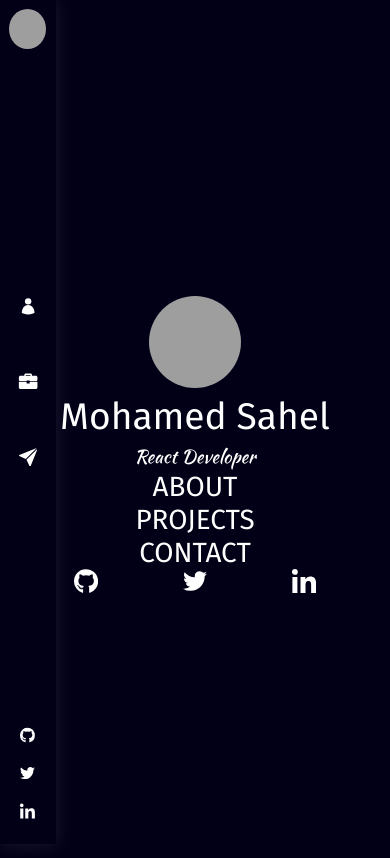
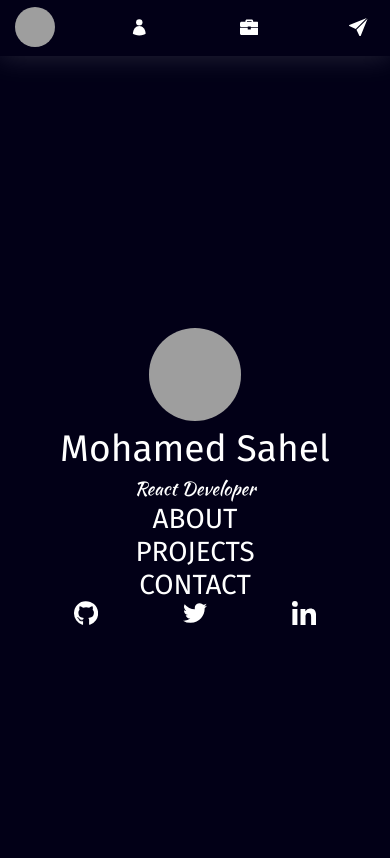
Before and after one commit to mohamedsahel/portfio, a React (Create React App) app: page / in a window 390 px wide. Shown: the top 858 px of the page. Built offline with nearby package versions, Linux system fonts and the light colour scheme; grey boxes are pictures that could not be loaded.

Commit message:
make navigation menu responsive

```diff
--- a/src/components/page/page.component.jsx
+++ b/src/components/page/page.component.jsx
@@ -1,9 +1,18 @@
 import React from 'react'
 import * as S from './page.styles'
+import { useSpring } from 'react-spring'
 
 
 const Page = ({children, ...props}) => {
-    return <S.Container {...props} > {children} </S.Container>
+    const style = useSpring({
+        opacity: 1,
+        transform: 'scale(1)',
+        from: {
+            opacity: 0,
+            transform: 'scale(0.5)',
+        }
+    })
+    return <S.Container {...props} style={style} > {children} </S.Container>
 }
 
 export default Page
--- a/src/components/page/page.styles.jsx
+++ b/src/components/page/page.styles.jsx
@@ -1,14 +1,15 @@
 import styled from 'styled-components'
+import {animated} from 'react-spring'
 
-export const Container = styled.section`
+export const Container = styled(animated.section)`
     min-height: 100vh;
     display: flex;
     align-items: center;
     justify-content: center;
-    padding-top: 5rem;
+    margin-top: 6rem;
 
     @media (min-width: 800px) {
-        padding-left: 6rem;
-        padding-top: 0rem;
+        margin-left: 6rem;
+        margin-top: 0rem;
     }
 `
--- a/src/components/routes/routes.component.jsx
+++ b/src/components/routes/routes.component.jsx
@@ -8,6 +8,10 @@ import { AboutPage, HomePage, ProjectsPage, ContactPage } from '../..//pages'
 
 
 const Routes = () => {
+    const location = useLocation()
+    React.useEffect(() => {
+        window.scrollTo(0, 0)
+    }, [location])
     return (
         <Switch >
             <Route exact path='/' ><HomePage className='page' /></Route>
--- a/src/components/side-menu/side-menu.component.jsx
+++ b/src/components/side-menu/side-menu.component.jsx
@@ -27,7 +27,6 @@ const SideMenu = () => {
 
     return (
         <S.Container  >
-        <S.Navigation >
             <Link to='/' >
                 <Avatar
                 width='40px' height='40px'
@@ -39,7 +38,6 @@ const SideMenu = () => {
                 <Link to='/contact' ><I.ContactIcon  /></Link>
             </S.Nav>
             <S._SocialLinks vertical/>
-        </S.Navigation>
         </S.Container>
     )
 }
--- a/src/components/side-menu/side-menu.styles.jsx
+++ b/src/components/side-menu/side-menu.styles.jsx
@@ -4,36 +4,38 @@ import { SocialLinks } from '..'
 
 
 export const Container = styled(animated.div)`
+    display: flex;
+    flex-direction: row;
+    justify-content: space-between;
+    align-items: center;
     position: fixed;
     z-index: 3;
-    padding: 1rem;
-    width: 6rem;
-    height: 100vh;
+    padding: 1.6rem;
+    height: 6rem;
+    width: 100vw;
     top: 0rem;
     left: 0rem;
     background: ${p => p.theme.colors.background};
-    box-shadow: 0 0 2rem rgba(255, 255, 255, 0.1);
-`
+    box-shadow: 0 0 3rem rgba(255, 255, 255, 0.15);
 
-export const Navigation = styled(animated.div)`
-    display: flex;
-    flex-direction: column;
-    justify-content: space-between;
-    align-items: center;
-    height: 100%;
+    @media (min-width: 800px) {
+        flex-direction: column;
+        width: 6rem;
+        height: 100vh;
+        padding: 1rem;
+    }
 `
 
 export const Nav = styled.div`
-    display: none;
     display: flex;
-    flex-direction: column;
+    flex-direction: row;
     align-items: center;
     justify-content: space-between;
     padding: 0.8rem;
-    height: 20rem;
-
+    width: 70%;
 
     svg {
+        width: 2rem;
         height: 2rem;
         path, circle {
             fill: white;
@@ -43,12 +45,22 @@ export const Nav = styled.div`
         }
     }
 
+    @media (min-width: 800px) {
+        padding: 0rem;
+        height: 20rem;
+        flex-direction: column;
+        svg {
+            height: 2rem;
+            width: 2rem;
+        }
+    }
 `
 
 export const _SocialLinks = styled(SocialLinks)`
     display: none;
-    display: flex;
-    height: 13rem;
-    padding: 1rem;
-
+    @media (min-width: 800px) {
+        display: flex;
+        height: 13rem;
+        padding: 1rem;
+    }
 `
--- a/src/data/theme.data.js
+++ b/src/data/theme.data.js
@@ -5,6 +5,7 @@ const THEME = {
         text: '#ffffff',
         gradient: ['#ff0000', '#020017'],
         gray_1: '#f0f0f0',
+        gray_2: '#ccc',
         white: '#ffffff',
     },
     fonts: {
--- a/src/global.styles.jsx
+++ b/src/global.styles.jsx
@@ -43,7 +43,7 @@ const GlobalStyles = createGlobalStyle`
       max-height: 100%;
     }
 
-    /* @media (pointer: fine) and (hover: hover) {
+    @media (pointer: fine) and (hover: hover) {
       *::-webkit-scrollbar-track {
         border-radius: 1rem;
       }
@@ -61,7 +61,7 @@ const GlobalStyles = createGlobalStyle`
       *::-webkit-scrollbar-thumb:active {
         background-color: ${p => p.theme.colors.gray_2};
       }
-    } */
+    }
 
     @media (min-width: 600px) {
         html {
--- a/src/pages/contactpage/contactpage.styles.jsx
+++ b/src/pages/contactpage/contactpage.styles.jsx
@@ -1,6 +1,5 @@
 import styled from 'styled-components'
 
 export const Content = styled.div`
-    height: 90vh;
     width: 100%;
 `
```
